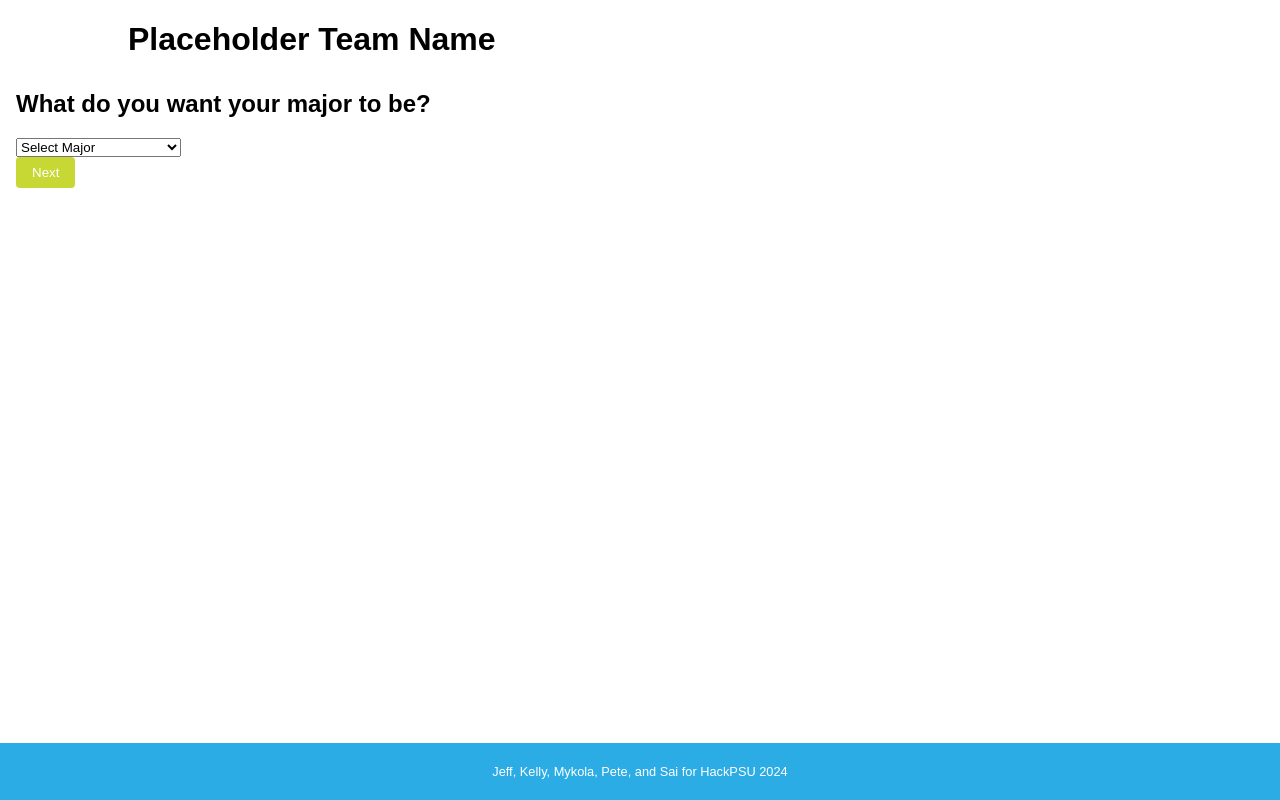
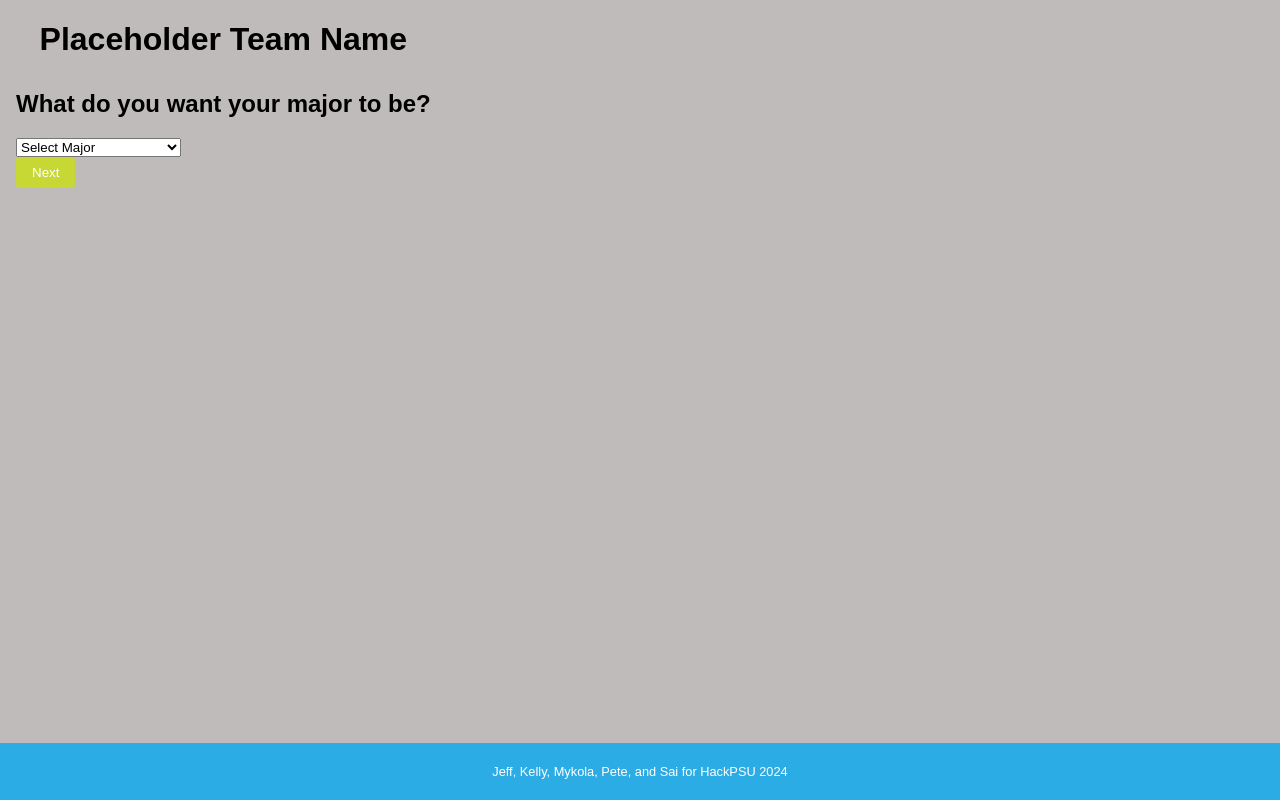
Before and after one commit to petetheprogrammer/HackPSUSpring2024, a React (Create React App) app in the folder front-end/: page / in a window 1280 px wide. Built offline with nearby package versions, Linux system fonts and the light colour scheme; the HTML template or start-up script is replaced by a standard one.

Commit message:
added PSU output

```diff
--- a/front-end/src/App.css
+++ b/front-end/src/App.css
@@ -10,13 +10,13 @@ body {
   margin: 0;
   padding: 0;
   font-family: Arial, sans-serif;
-  background-color: #ffffff; /* Background color */
+  background-color: #c0bbbb; /* Background color */
   display: flex;
   min-height: 100vh; /* Ensure full viewport height */
 }
 
 .header {
-  margin-left: 10vw; /* Left-aligned with 10% vw margin */
+  text-align: center; /* Left-aligned with 10% vw margin */
 }
 
 .footer {
--- a/front-end/src/App.js
+++ b/front-end/src/App.js
@@ -228,7 +228,7 @@ function App() {
             <h2>Major: {results.major}</h2>
             {results.results.map((result, index) => (
               <div key={index} className="result-section">
-                <h3>Collapsible Section {index + 1}</h3>
+                <h3>Pennsylvania State University {index + 1}</h3>
                 <ul>
                   <li>Tuition: {result.tuition}</li>
                   <li>Location: {result.location}</li>
```
Also changed, not shown: 1 other file (tests, documents, lock files or other folders).
